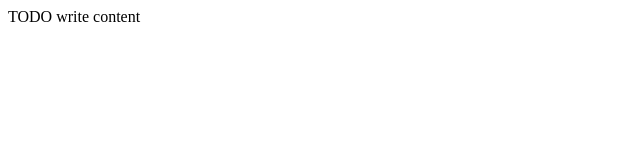
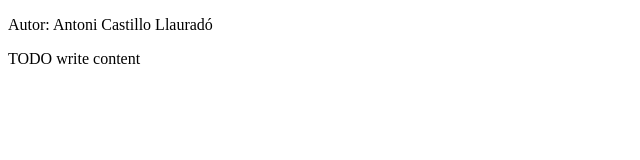
Before and after one commit to AntoniIOC/ModaGlobal, a plain HTML site: page public_html/index.html in a window 1280 px wide. Shown: the whole page, without its empty margins (0-640 px from the left). Drawn offline with Linux system fonts and the light colour scheme.

Commit message:
Versió 1.0 del projecte web ModaGlobal

```diff
--- a/public_html/index.html
+++ b/public_html/index.html
@@ -10,6 +10,7 @@ Click nbfs://nbhost/SystemFileSystem/Templates/Other/html.html to edit this temp
         <meta name="viewport" content="width=device-width, initial-scale=1.0">
     </head>
     <body>
+        <p>Autor: Antoni Castillo Llauradó</p>
         <div>TODO write content</div>
     </body>
 </html>
```
